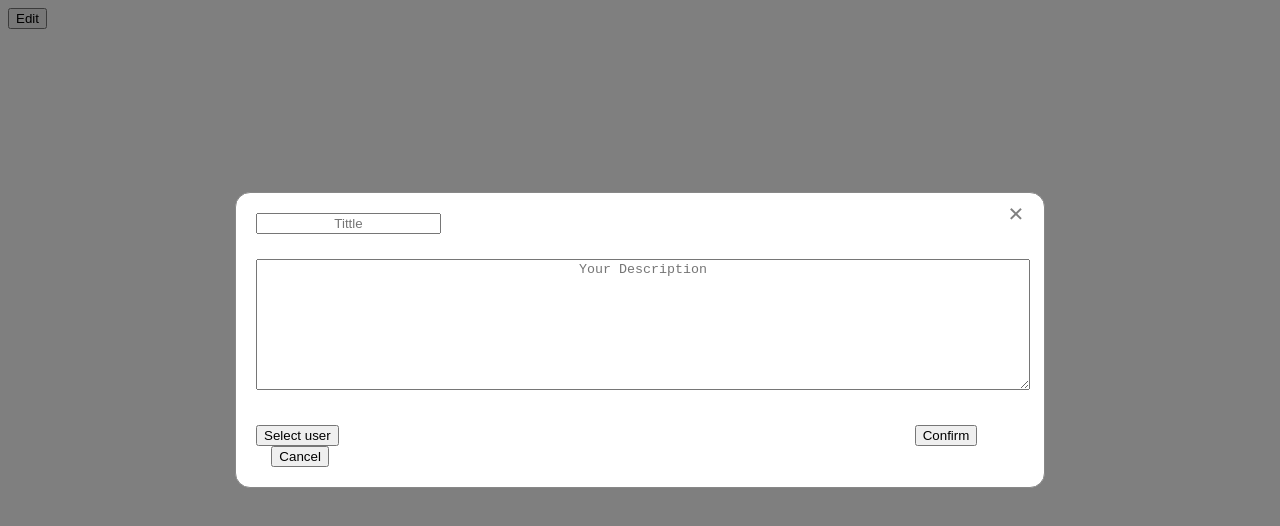
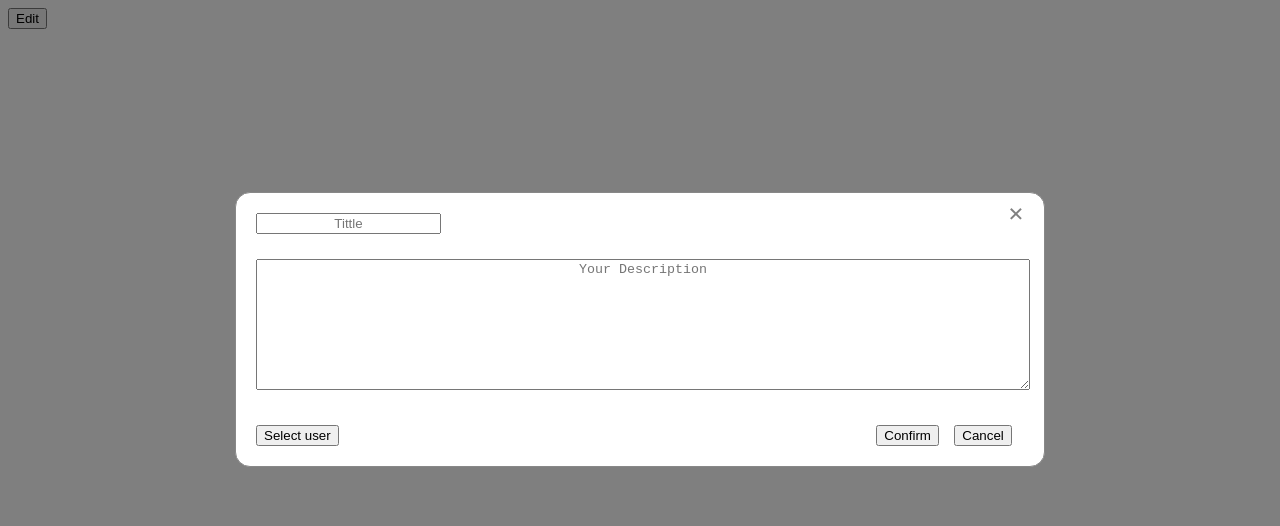
Before and after one commit to Julia2111/trello, a website built with Parcel: page components/button_edit/index.html in a window 1280 px wide. Both pictures are taken after a click on the button "Edit". Built offline with nearby package versions, Linux system fonts and the light colour scheme.

Commit message:
Button_edit

```diff
--- a/components/button_edit/style.css
+++ b/components/button_edit/style.css
@@ -60,7 +60,7 @@
 
 .modal-button_confirm
 {
-    margin-left: 75%;
+    margin-left: 70%;
 }
 
 .Selection
```
